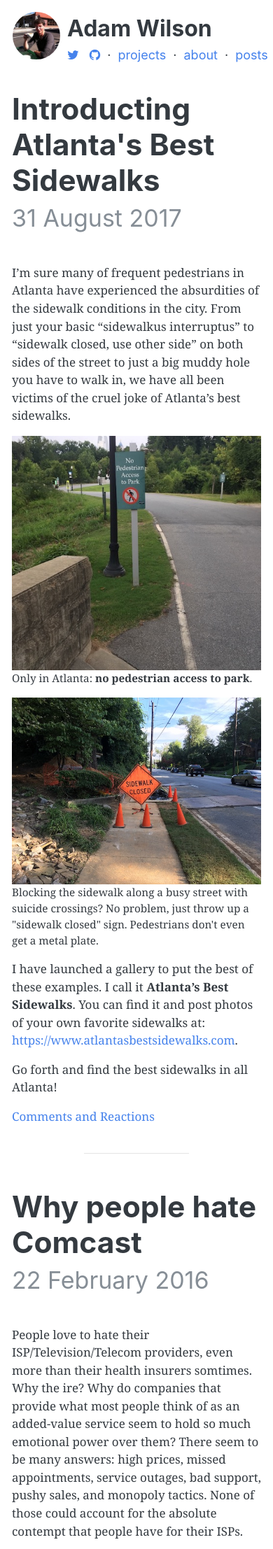
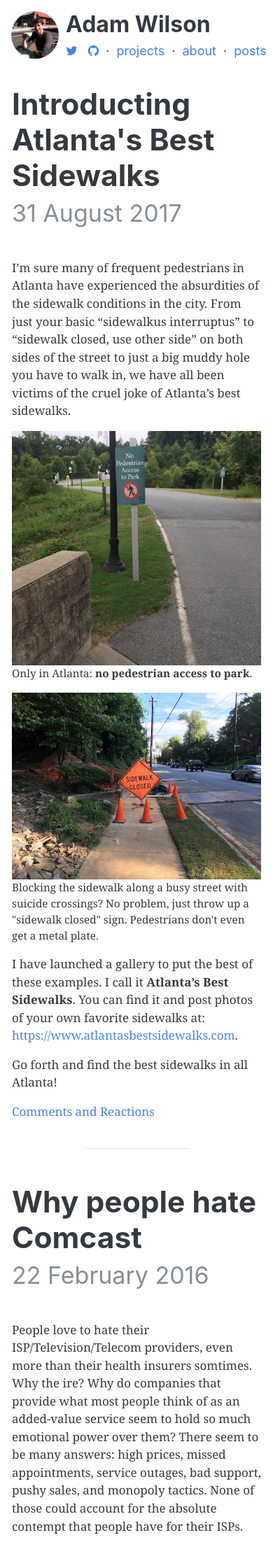
Before and after one commit to callawaywilson/callawaywilson.github.io, a Jekyll site: the page built from index.html, in a window 390 px wide. Shown: the top 2214 px of the page at 70% size. Built offline with Jekyll 4.4.1, drawn with Linux system fonts in a browser that asks for light colours; comment, search, counter and statistics services are not loaded.

Commit message:
Layout updates

```diff
--- a/_sass/site.scss
+++ b/_sass/site.scss
@@ -37,7 +37,7 @@
 }
 
 #sidebar {
-  float: left;
+  position: fixed;
   width: 280px;
   text-align: right;
 }
@@ -99,9 +99,10 @@
   }
 
   #sidebar {
+    position: initial;
     width: 100%;
-    padding-left: 1em;
-    margin-bottom: 1em;
+    padding-left: 1rem;
+    margin: 1rem 0;
     font-size: 18px;
     text-align: left;
   }
```
